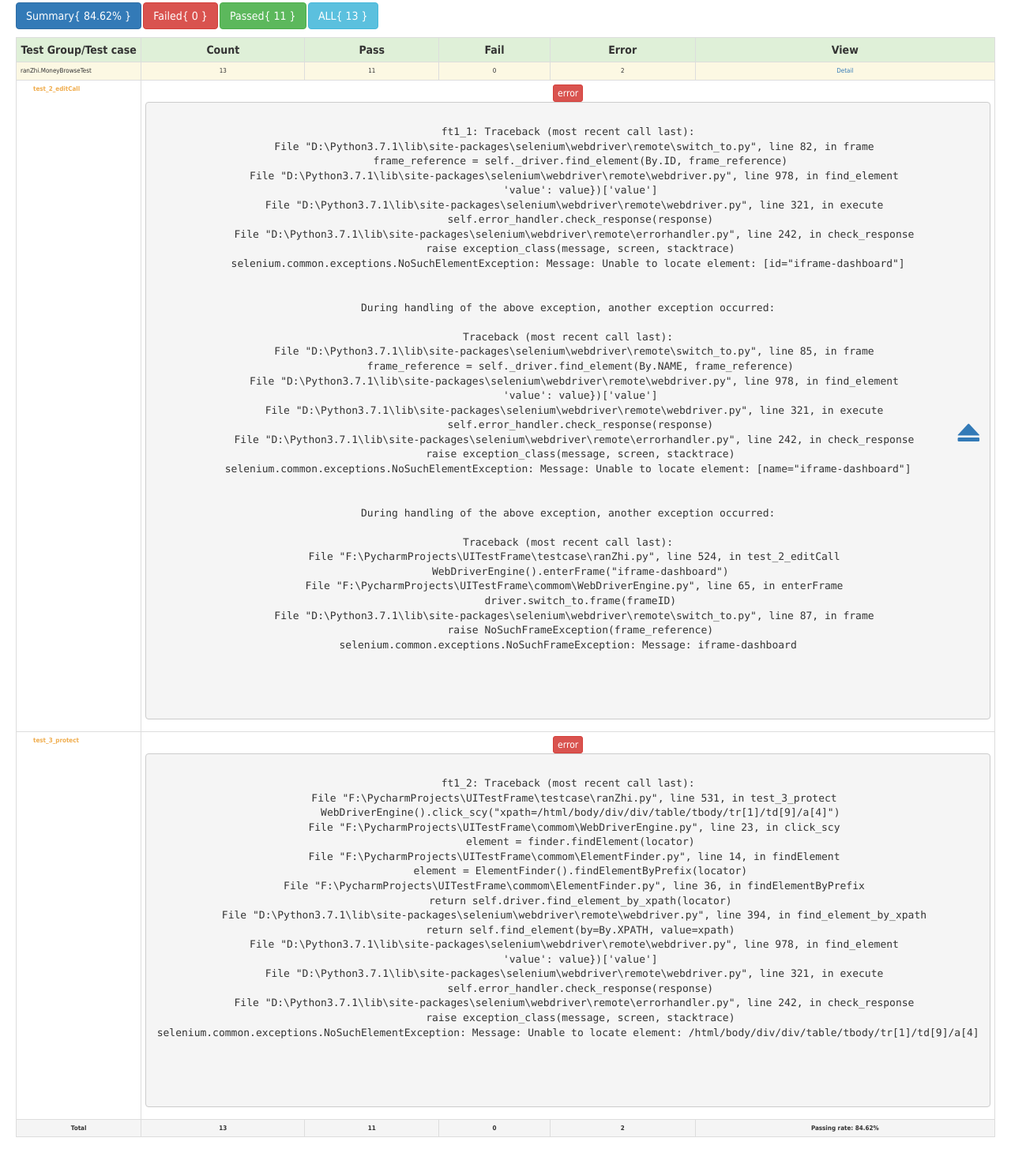
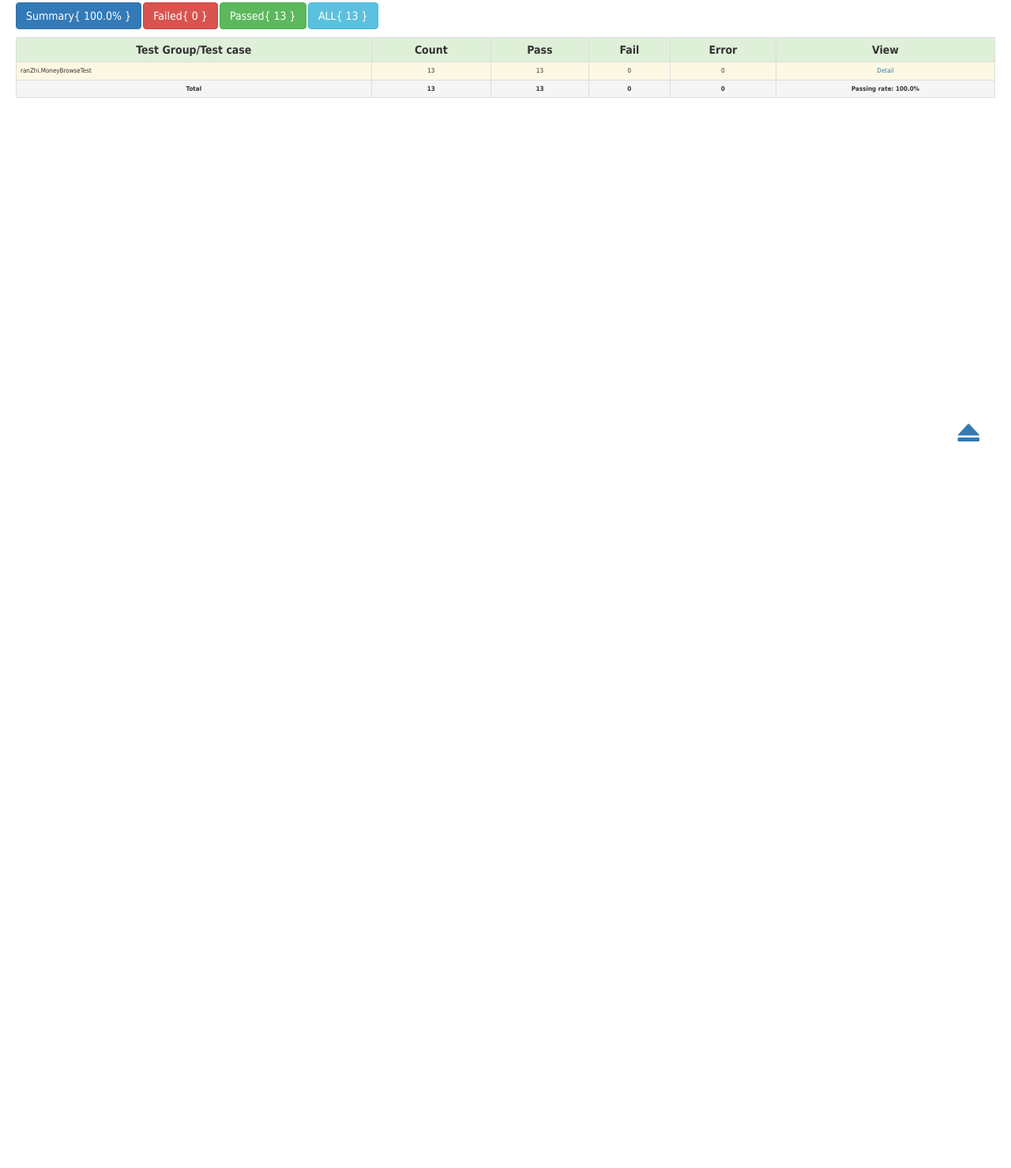
Before and after one commit to King-BAT/RanZhi, a plain HTML site: page RanZhiPython/report/ranzhiPython.html in a window 1280 px wide. Shown: the part 217-1696 px from the top of the page at 79% size. After the commit the page ends 800 px from the top, so only its background shows below. Drawn offline with nearby package versions, Linux system fonts and the light colour scheme.

Commit message:
FinalReport

```diff
--- a/RanZhiPython/report/ranzhiPython.html
+++ b/RanZhiPython/report/ranzhiPython.html
@@ -115,19 +115,19 @@ function html_escape(s) {
 </script>
 <div class='heading'>
 <h1>测试报告</h1>
-<p class='attribute'><strong>Tester : </strong> QA</p>
+<p class='attribute'><strong>Tester : </strong> 孙立莹</p>
 <p class='attribute'><strong>Start Time : </strong> 2018-12-17 14:58:32</p>
 <p class='attribute'><strong>Duration : </strong> 0:09:06.880197</p>
-<p class='attribute'><strong>Status : </strong> ALL 13 Pass 11 Error 2, Passing rate: 84.62%</p>
+<p class='attribute'><strong>Status : </strong> ALL 13 Pass 13 Error 0, Passing rate: 100.0%</p>
 
 <p class='description'>运行环境:firefox</p>
 </div>
 
 
 <p id='show_detail_line'>
-<a class="btn btn-primary" href='javascript:showCase(0)'>Summary{ 84.62% }</a>
+<a class="btn btn-primary" href='javascript:showCase(0)'>Summary{ 100.0% }</a>
 <a class="btn btn-danger" href='javascript:showCase(1)'>Failed{ 0 }</a>
-<a class="btn btn-success" href='javascript:showCase(2)'>Passed{ 11 }</a>
+<a class="btn btn-success" href='javascript:showCase(2)'>Passed{ 13 }</a>
 <a class="btn btn-info" href='javascript:showCase(3)'>ALL{ 13 }</a>
 </p>
 <table id='result_table' class="table table-condensed table-bordered table-hover">
@@ -151,102 +151,21 @@ function html_escape(s) {
 <tr class='errorClass warning'>
     <td>ranZhi.MoneyBrowseTest</td>
     <td class="text-center">13</td>
-    <td class="text-center">11</td>
+    <td class="text-center">13</td>
     <td class="text-center">0</td>
-    <td class="text-center">2</td>
+    <td class="text-center">0</td>
     <td class="text-center"><a href="javascript:showClassDetail('c1',13)" class="detail" id='c1'>Detail</a></td>
 </tr>
 
-<tr id='ft1_1' class='none'>
-    <td class='errorCase'><div class='testcase'>test_2_editCall</div></td>
-    <td colspan='5' align='center'>
-    <!--默认收起错误信息 -Findyou
-    <button id='btn_ft1_1' type="button"  class="btn btn-danger btn-xs collapsed" data-toggle="collapse" data-target='#div_ft1_1'>error</button>
-    <div id='div_ft1_1' class="collapse">  -->
-    <!-- 默认展开错误信息 -Findyou -->
-    <button id='btn_ft1_1' type="button"  class="btn btn-danger btn-xs" data-toggle="collapse" data-target='#div_ft1_1'>error</button>
-    <div id='div_ft1_1' class="collapse in">
-    <pre>
-
-ft1_1: Traceback (most recent call last):
-  File "D:\Python3.7.1\lib\site-packages\selenium\webdriver\remote\switch_to.py", line 82, in frame
-    frame_reference = self._driver.find_element(By.ID, frame_reference)
-  File "D:\Python3.7.1\lib\site-packages\selenium\webdriver\remote\webdriver.py", line 978, in find_element
-    'value': value})['value']
-  File "D:\Python3.7.1\lib\site-packages\selenium\webdriver\remote\webdriver.py", line 321, in execute
-    self.error_handler.check_response(response)
-  File "D:\Python3.7.1\lib\site-packages\selenium\webdriver\remote\errorhandler.py", line 242, in check_response
-    raise exception_class(message, screen, stacktrace)
-selenium.common.exceptions.NoSuchElementException: Message: Unable to locate element: [id="iframe-dashboard"]
-
-
-During handling of the above exception, another exception occurred:
-
-Traceback (most recent call last):
-  File "D:\Python3.7.1\lib\site-packages\selenium\webdriver\remote\switch_to.py", line 85, in frame
-    frame_reference = self._driver.find_element(By.NAME, frame_reference)
-  File "D:\Python3.7.1\lib\site-packages\selenium\webdriver\remote\webdriver.py", line 978, in find_element
-    'value': value})['value']
-  File "D:\Python3.7.1\lib\site-packages\selenium\webdriver\remote\webdriver.py", line 321, in execute
-    self.error_handler.check_response(response)
-  File "D:\Python3.7.1\lib\site-packages\selenium\webdriver\remote\errorhandler.py", line 242, in check_response
-    raise exception_class(message, screen, stacktrace)
-selenium.common.exceptions.NoSuchElementException: Message: Unable to locate element: [name="iframe-dashboard"]
-
-
-During handling of the above exception, another exception occurred:
-
-Traceback (most recent call last):
-  File "F:\PycharmProjects\UITestFrame\testcase\ranZhi.py", line 524, in test_2_editCall
-    WebDriverEngine().enterFrame("iframe-dashboard")
-  File "F:\PycharmProjects\UITestFrame\commom\WebDriverEngine.py", line 65, in enterFrame
-    driver.switch_to.frame(frameID)
-  File "D:\Python3.7.1\lib\site-packages\selenium\webdriver\remote\switch_to.py", line 87, in frame
-    raise NoSuchFrameException(frame_reference)
-selenium.common.exceptions.NoSuchFrameException: Message: iframe-dashboard
-
-
-
-    </pre>
-    </div>
+<tr id='pt1_1' class='hiddenRow'>
+    <td class='passCase'><div class='testcase'>test_2_editCall</div></td>
+    <td colspan='5' align='center'><span class="label label-success success">pass</span></div>
     </td>
 </tr>
 
-<tr id='ft1_2' class='none'>
-    <td class='errorCase'><div class='testcase'>test_3_protect</div></td>
-    <td colspan='5' align='center'>
-    <!--默认收起错误信息 -Findyou
-    <button id='btn_ft1_2' type="button"  class="btn btn-danger btn-xs collapsed" data-toggle="collapse" data-target='#div_ft1_2'>error</button>
-    <div id='div_ft1_2' class="collapse">  -->
-    <!-- 默认展开错误信息 -Findyou -->
-    <button id='btn_ft1_2' type="button"  class="btn btn-danger btn-xs" data-toggle="collapse" data-target='#div_ft1_2'>error</button>
-    <div id='div_ft1_2' class="collapse in">
-    <pre>
-
-ft1_2: Traceback (most recent call last):
-  File "F:\PycharmProjects\UITestFrame\testcase\ranZhi.py", line 531, in test_3_protect
-    WebDriverEngine().click_scy("xpath=/html/body/div/div/table/tbody/tr[1]/td[9]/a[4]")
-  File "F:\PycharmProjects\UITestFrame\commom\WebDriverEngine.py", line 23, in click_scy
-    element = finder.findElement(locator)
-  File "F:\PycharmProjects\UITestFrame\commom\ElementFinder.py", line 14, in findElement
-    element = ElementFinder().findElementByPrefix(locator)
-  File "F:\PycharmProjects\UITestFrame\commom\ElementFinder.py", line 36, in findElementByPrefix
-    return self.driver.find_element_by_xpath(locator)
-  File "D:\Python3.7.1\lib\site-packages\selenium\webdriver\remote\webdriver.py", line 394, in find_element_by_xpath
-    return self.find_element(by=By.XPATH, value=xpath)
-  File "D:\Python3.7.1\lib\site-packages\selenium\webdriver\remote\webdriver.py", line 978, in find_element
-    'value': value})['value']
-  File "D:\Python3.7.1\lib\site-packages\selenium\webdriver\remote\webdriver.py", line 321, in execute
-    self.error_handler.check_response(response)
-  File "D:\Python3.7.1\lib\site-packages\selenium\webdriver\remote\errorhandler.py", line 242, in check_response
-    raise exception_class(message, screen, stacktrace)
-selenium.common.exceptions.NoSuchElementException: Message: Unable to locate element: /html/body/div/div/table/tbody/tr[1]/td[9]/a[4]
-
-
-
-    </pre>
-    </div>
-    </td>
+<tr id='pt1_2' class='hiddenRow'>
+    <td class='passCase'><div class='testcase'>test_3_protect</div></td>
+    <td colspan='5' align='center'><span class="label label-success success">pass</span></td>
 </tr>
 
 <tr id='pt1_3' class='hiddenRow'>
@@ -307,10 +226,10 @@ selenium.common.exceptions.NoSuchElementException: Message: Unable to locate ele
 <tr id='total_row' class="text-center active">
     <td>Total</td>
     <td>13</td>
-    <td>11</td>
+    <td>13</td>
     <td>0</td>
-    <td>2</td>
-    <td>Passing rate: 84.62%</td>
+    <td>0</td>
+    <td>Passing rate: 100.0%</td>
 </tr>
 </table>
 
```
